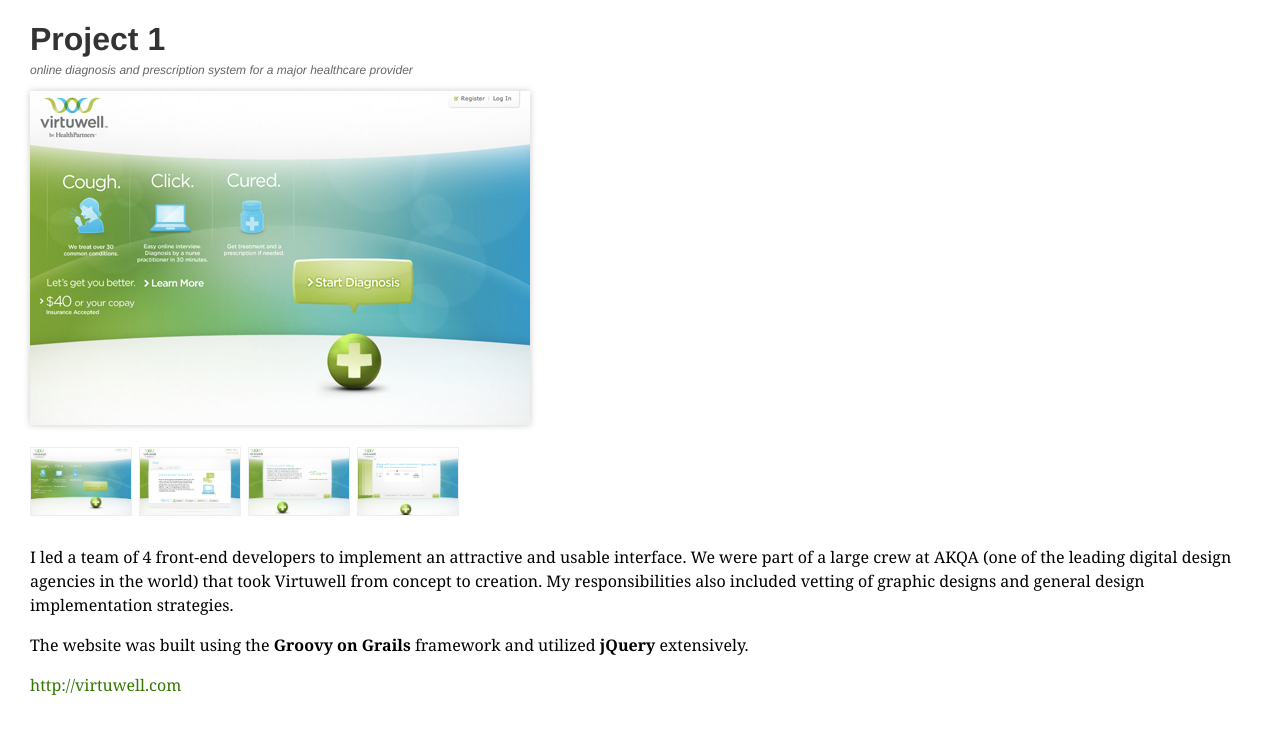
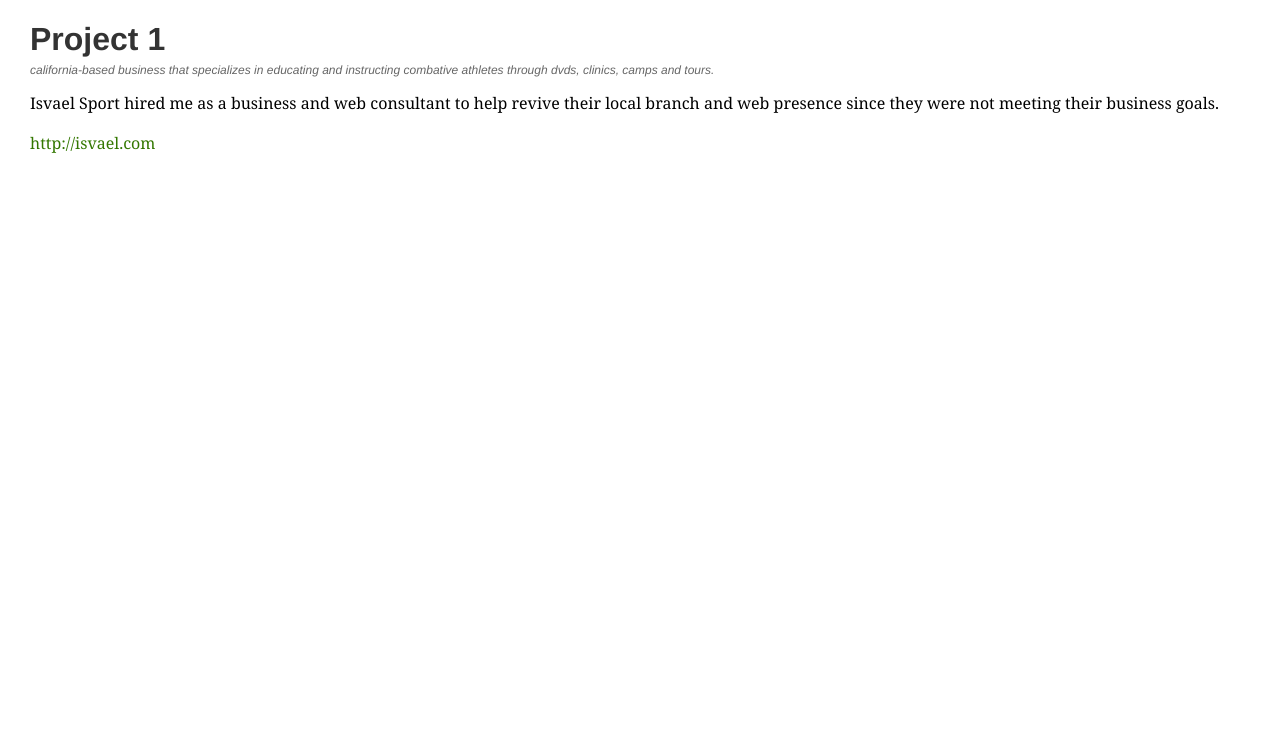
Before and after one commit to afgeneralist/afgeneralist.github.com, a Jekyll site: the page built from portfolio/work/project1.html, in a window 1280 px wide. Shown: the top 734 px of the page. Built offline with Jekyll 4.4.1, drawn with Linux system fonts in a browser that asks for light colours; nearby versions of some CDN libraries.

Commit message:
Added content to Project 1

```diff
--- a/portfolio/work/project1.html
+++ b/portfolio/work/project1.html
@@ -3,19 +3,10 @@
 title: "Project 1"
 ---
 
-<p class="description">Online diagnosis and prescription system for a major healthcare provider</p>
+<p class="description">California-based business that specializes in educating and instructing combative athletes through DVDs, Clinics, Camps and Tours.</p>
 
-<p id="portfolioFeature"><img src="/images/portfolio/project1.png" alt="Project 1 Screenshot" /></p>
+<p>Isvael Sport hired me as a business and web consultant to help revive their local branch and web presence since they were not meeting their business goals. </p>
 
-<ul class="portfolioGallery clearfix">
-	<li><img src="/images/portfolio/project1.png" /></li>
-	<li><img src="/images/portfolio/project1a.png" /></li>
-	<li><img src="/images/portfolio/project1b.png" /></li>
-	<li><img src="/images/portfolio/project1c.png" /></li>
-</ul>
+<p></p>
 
-<p>I led a team of 4 front-end developers to implement an attractive and usable interface. We were part of a large crew at AKQA (one of the leading digital design agencies in the world) that took Virtuwell from concept to creation. My responsibilities also included vetting of graphic designs and general design implementation strategies.</p>
-
-<p>The website was built using the <strong>Groovy on Grails</strong> framework and utilized <strong>jQuery</strong> extensively.</p>
-
-<p><a href="http://virtuwell.com" target="_top">http://virtuwell.com</a></p>
+<p><a href="http://isvael.com" target="_top">http://isvael.com</a></p>
```
